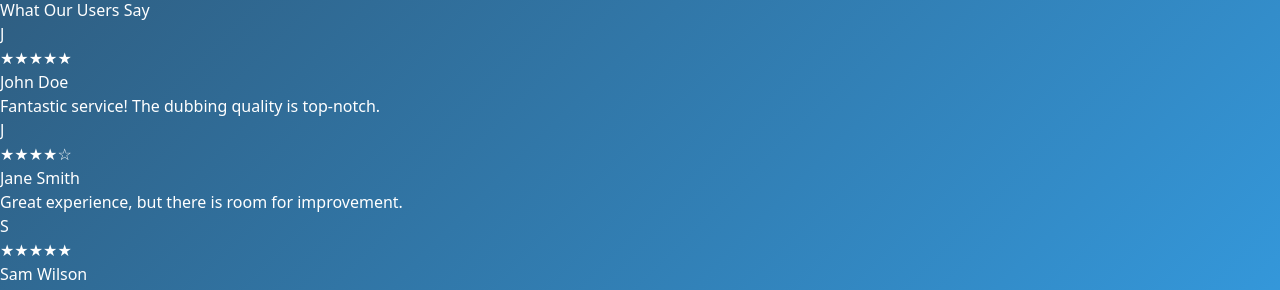
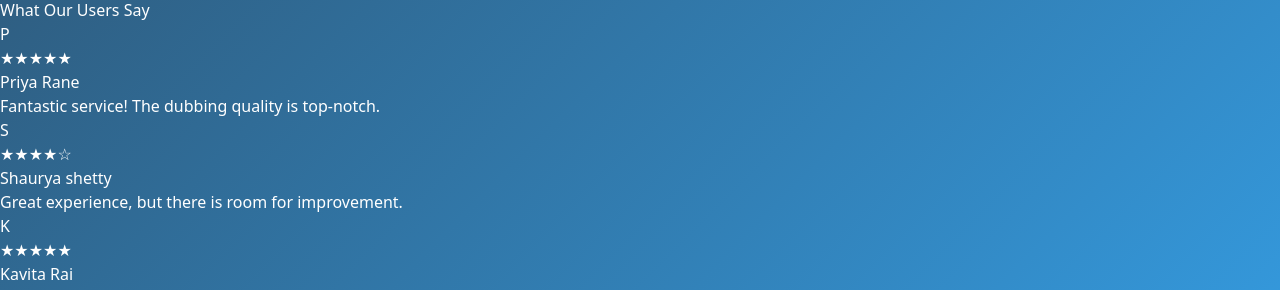
Before and after one commit to owais012/AI-Based_Synchronised-Video_Dubbing, a React (Vite) app in the folder frontend/: page /reviews in a window 1280 px wide. Shown: the part 892-1182 px from the top of the page. Built offline with nearby package versions, Linux system fonts and the light colour scheme.

Commit message:
Reviews page updated

```diff
--- a/frontend/src/components/Reviews.jsx
+++ b/frontend/src/components/Reviews.jsx
@@ -2,17 +2,17 @@ import React from "react";
 
 const reviews = [
   {
-    name: "John Doe",
+    name: "Priya Rane",
     rating: 5,
     comment: "Fantastic service! The dubbing quality is top-notch.",
   },
   {
-    name: "Jane Smith",
+    name: "Shaurya shetty",
     rating: 4,
     comment: "Great experience, but there is room for improvement.",
   },
   {
-    name: "Sam Wilson",
+    name: "Kavita Rai",
     rating: 5,
     comment: "Highly recommend! The process was smooth and the results were amazing.",
   },
```
